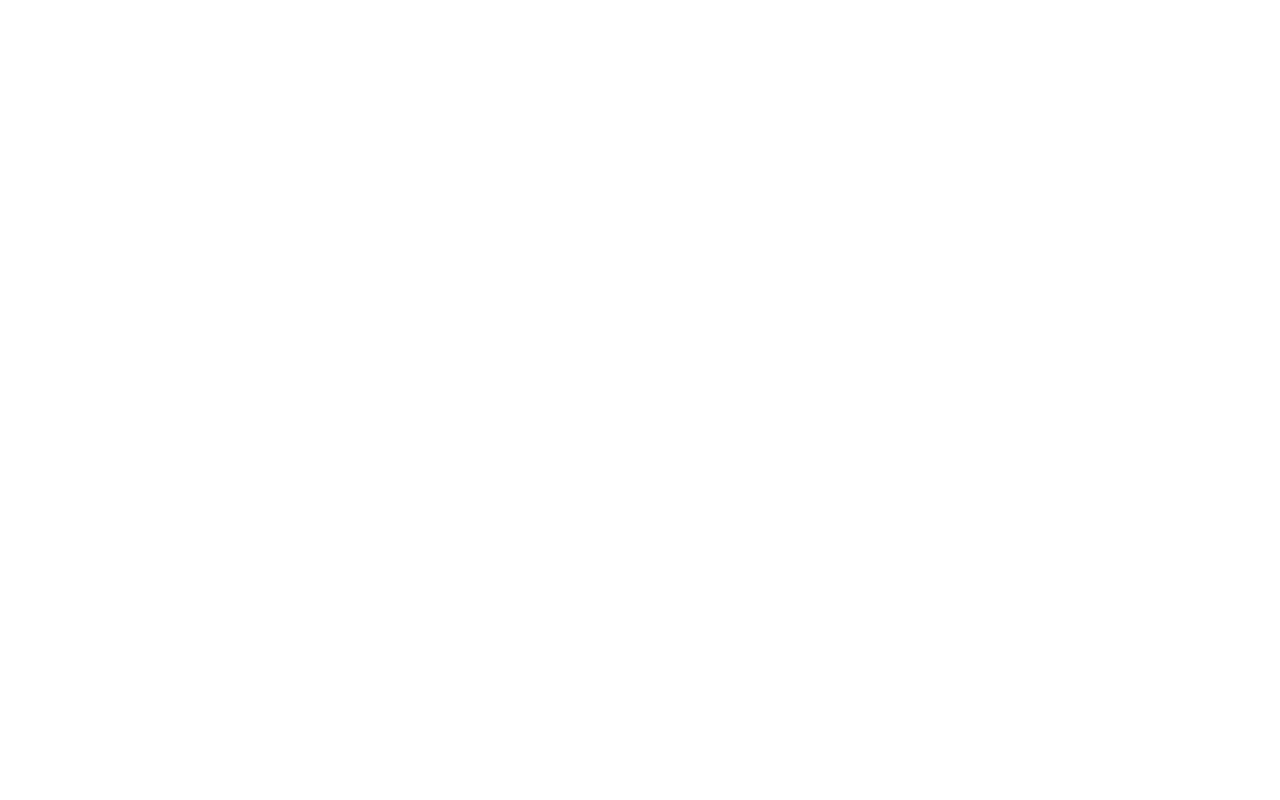
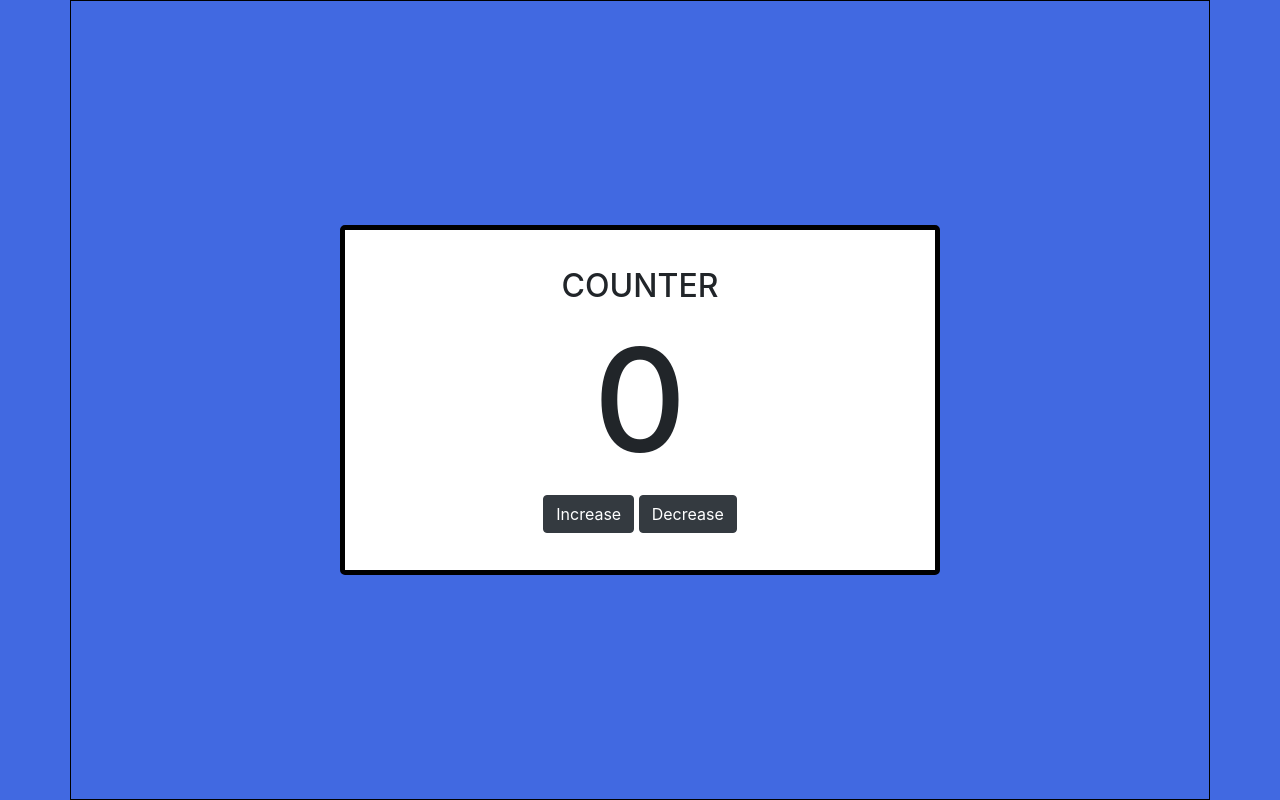
Before and after one commit to omarbowen01/Projects, a plain HTML site: page Counter/index.html in a window 1280 px wide. Drawn offline with nearby package versions, Linux system fonts and the light colour scheme.

Commit message:
pushing up project

```diff
--- a/Counter/index.html
+++ b/Counter/index.html
@@ -1 +1,28 @@
 <!DOCTYPE html>
+<head>
+<meta charset ="UTF-8">
+<meta name ="viewport" content = "width=device-width, initial-scale=1.0">
+<link rel="stylesheet" href="https://cdn.jsdelivr.net/npm/bootstrap@4.6.2/dist/css/bootstrap.min.css">
+<link rel="stylesheet" href="styles.css">
+
+<title> Document </title>
+</head>
+<body>
+<div class="container">
+    <div class="counter">
+        <h1> COUNTER </h1>
+        <h1 id="count">0</h1>
+        <div>
+
+            <button type="button" class="btn btn-dark" onclick="changeCount(1)"> Increase</button>
+            <button type="button" class="btn btn-dark" onclick="changeCount(-1)"> Decrease</button>
+
+
+        </div>
+
+    </div>
+</div>
+
+<script src="script.js"></script>
+
+</body>
--- /dev/null
+++ b/Counter/script.js
@@ -0,0 +1,8 @@
+var count = 0;
+
+function changeCount(num) {
+    count += num;
+    document.getElementById("count").innerHTML =
+    count;
+
+}
--- a/Counter/styles.css
+++ b/Counter/styles.css
@@ -0,0 +1,36 @@
+body{
+    background-color: royalblue;
+}
+
+.container{
+    border: 1px solid black;
+    width: 95%;
+    height: 100vh;
+    margin: auto;
+    display: flex;
+    justify-content: center;
+    align-items: center;
+}
+
+.counter{
+    border: 5px solid black;
+    width: 600px;
+    height: 350px;
+    margin: auto;
+    padding: 25px;
+    text-align: center;
+    background: white;
+    border-radius: 5px;
+    display: flex;
+    justify-content: center;
+    align-items: center;
+    flex-direction: column;
+}
+
+.counter h1{
+    font-size: 2rem;
+}
+
+#count{
+    font-size: 9rem
+}
```
Also changed, not shown: 1 other file.
